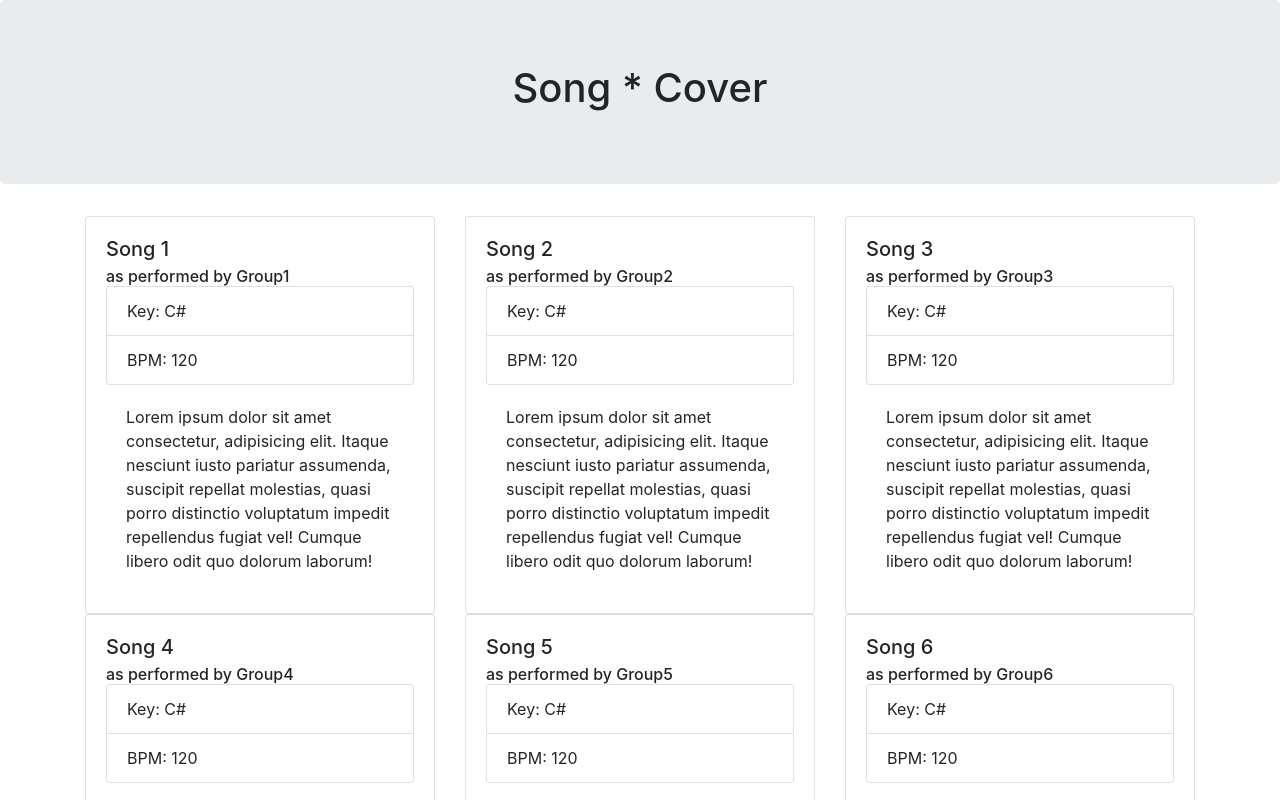
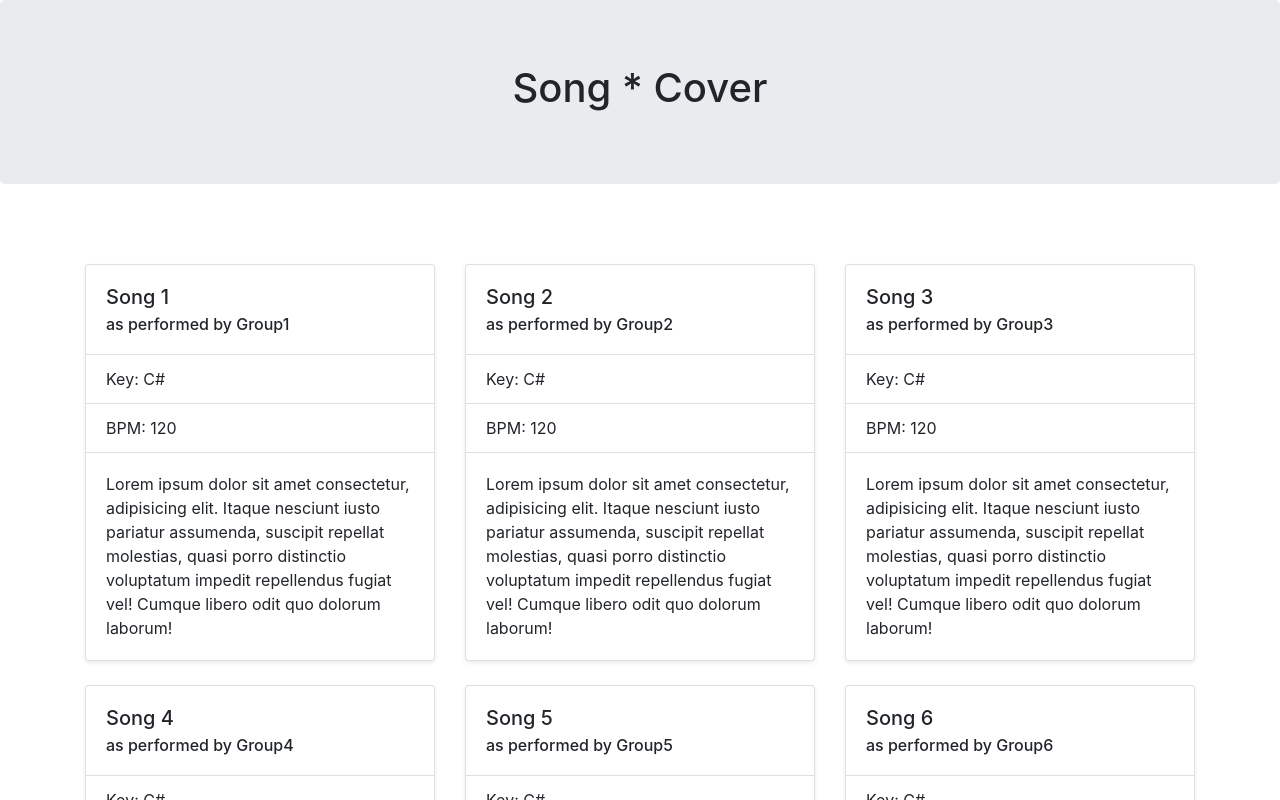
Before and after one commit to olis/bandcover, a React (Create React App) app: page / in a window 1280 px wide. Shown: the top 800 px of the page. Built offline with nearby package versions, Linux system fonts and the light colour scheme; the HTML template or start-up script is replaced by a standard one.

Commit message:
css stylings on cards

```diff
--- a/src/App.tsx
+++ b/src/App.tsx
@@ -8,22 +8,24 @@ const App: React.FC = () => {
   for (let i = 1; i <= 10; i++) {
     cards.push(
       <div key={i} className="col-md-4">
-        <div className="card">
+        <div className="card mb-4 shadow-sm">
           <div className="card-body">
             <h5 className="card-title">Song {i}</h5>
             <h6 className="card-subtitle">as performed by Group{i}</h6>
-            <ul className="list-group">
-              <li className="list-group-item">Key: C#</li>
+          </div>
+          <ul className="list-group list-group-flush">
+            <li className="list-group-item">
+              Key: <span>C#</span>
+            </li>
             <li className="list-group-item">BPM: 120</li>
           </ul>
           <div className="card-body">
             <p className="card-text">
               Lorem ipsum dolor sit amet consectetur, adipisicing elit. Itaque
               nesciunt iusto pariatur assumenda, suscipit repellat molestias,
-                quasi porro distinctio voluptatum impedit repellendus fugiat
-                vel! Cumque libero odit quo dolorum laborum!
+              quasi porro distinctio voluptatum impedit repellendus fugiat vel!
+              Cumque libero odit quo dolorum laborum!
             </p>
-            </div>
           </div>
         </div>
       </div>
@@ -39,7 +41,7 @@ const App: React.FC = () => {
             <h1>Song * Cover</h1>
           </div>
         </section>
-        <div className="album">
+        <div className="py-5">
           <div className="container">
             <div className="row">{cards}</div>
           </div>
```
Lines whose indentation alone changed are shown as unchanged.
